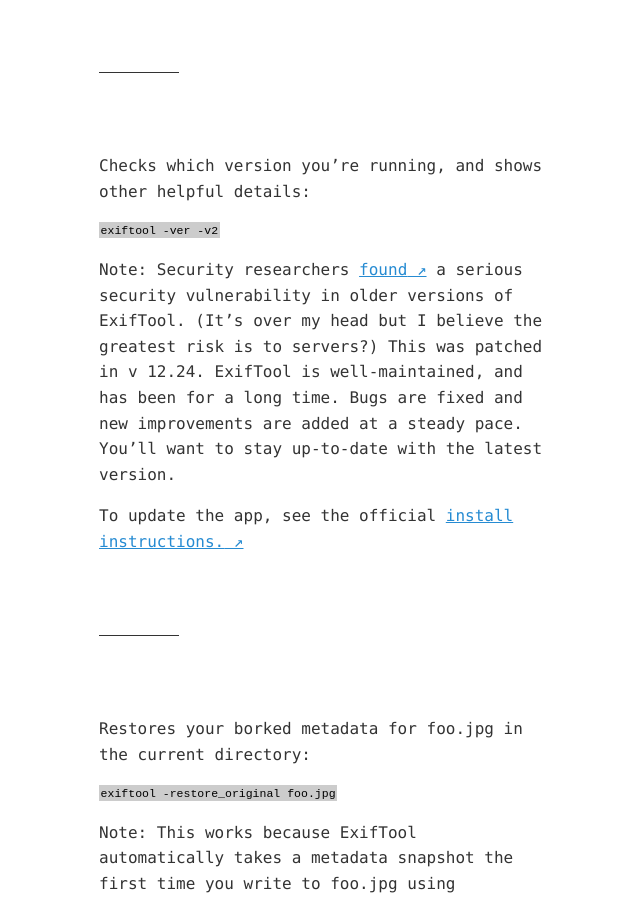
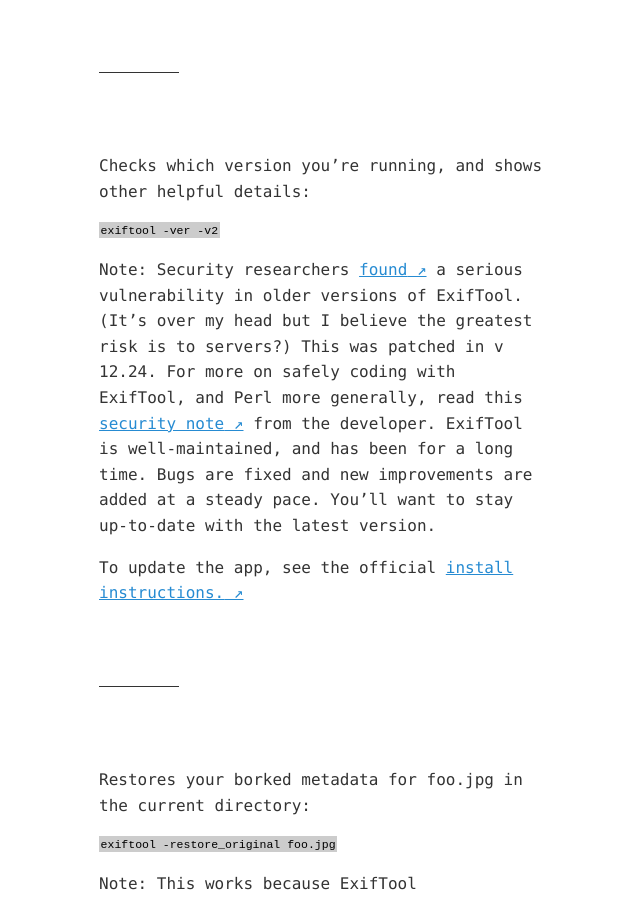
Before and after one commit to zachmccabe/zachmccabe.github.io, a Jekyll site: the page built from _tools/exiftool-notes.md, in a window 1280 px wide and 900 px high, scrolled down 1663 px. Shown: the whole window, without its empty margins (317-957 px from the left). Built offline with Jekyll 4.4.1, drawn with Linux system fonts in a browser that asks for light colours.

Commit message:
Update exiftool-notes.md

```diff
--- a/_tools/exiftool-notes.md
+++ b/_tools/exiftool-notes.md
@@ -9,7 +9,7 @@
   + [Useful basics](https://www.zachmccabe.com/tools/exiftool-notes#useful-basics)
   + [Writing directly into video files](https://www.zachmccabe.com/tools/exiftool-notes#writing-directly-into-video-files)
   + [Working with captions, labels and location tags](https://www.zachmccabe.com/tools/exiftool-notes#working-with-captions-labels-and-location-tags)
-  + [Writing and copying GPS in video files](https://www.zachmccabe.com/tools/exiftool-notes#writing-and-copying-GPS-in-video-files)
+  + [Writing and copying GPS in video files](https://www.zachmccabe.com/tools/exiftool-notes#writing-and-copying-gps-in-video-files)
   + [Inject altitude into GPS coords string in an MP4](https://www.zachmccabe.com/tools/exiftool-notes#inject-altitude-into-gps-coords-string-in-an-mp4)
 
 ---
@@ -58,11 +58,13 @@
 <code>exiftool -ver -v2</code>
 </pre>
 
-Note: Security researchers [found] a serious security vulnerability in older versions of ExifTool. (It's over my head but I believe the greatest risk is to servers?) This was patched in v 12.24. ExifTool is well-maintained, and has been for a long time. Bugs are fixed and new improvements are added at a steady pace. You'll want to stay up-to-date with the latest version.
+Note: Security researchers [found] a serious vulnerability in older versions of ExifTool. (It's over my head but I believe the greatest risk is to servers?) This was patched in v 12.24. For more on safely coding with ExifTool, and Perl more generally, read this [security note] from the developer. ExifTool is well-maintained, and has been for a long time. Bugs are fixed and new improvements are added at a steady pace. You'll want to stay up-to-date with the latest version.
 
 To update the app, see the official [install instructions.]
 
 [found]: https://twitter.com/wcbowling/status/1393311625709441024?cxt=HHwWgMCq_dPihNYmAAAA
+
+[security note]: https://exiftool.org/index.html#security
 
 [install instructions.]: https://exiftool.org/install.html
 
```
